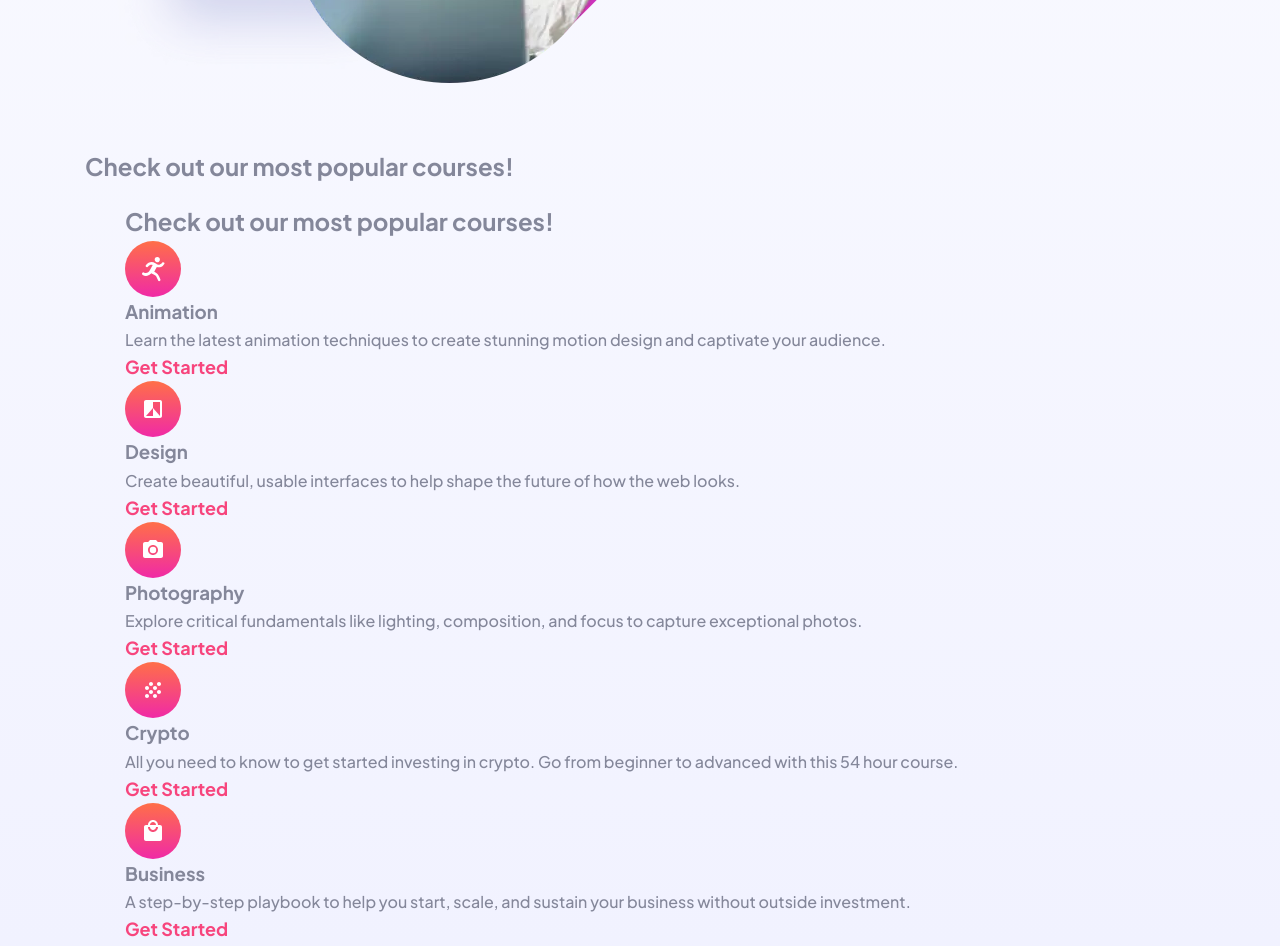
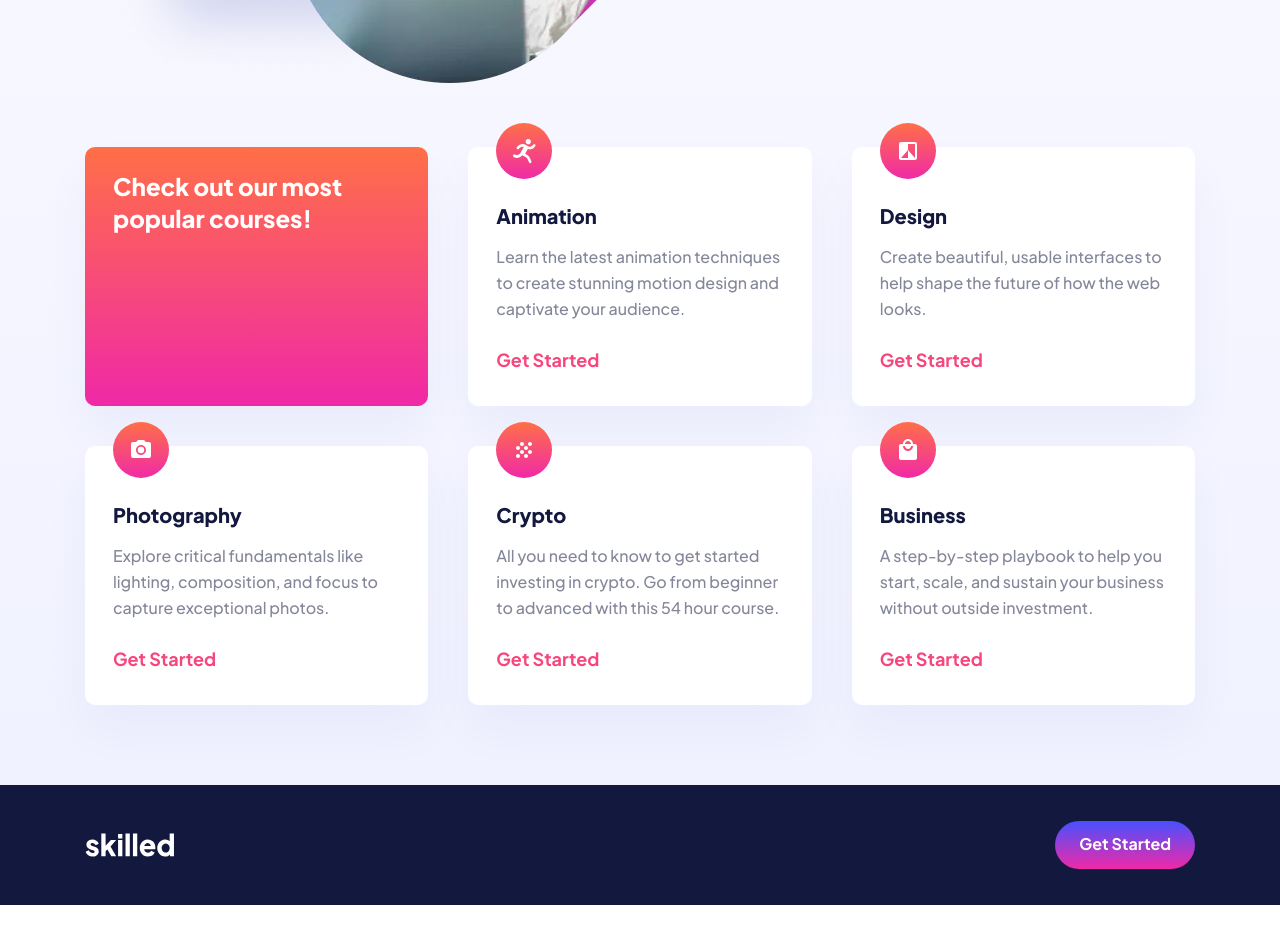
Before and after one commit to WesselKonstantinov/skilled-elearning-landing-page, a plain HTML site: page index.html in a window 1280 px wide. Shown: the part 1120-2066 px from the top of the page. After the commit the page ends 2025 px from the top, so only its background shows below. Drawn offline with Linux system fonts and the light colour scheme.

Commit message:
Place cards inside grid

```diff
--- a/styles.css
+++ b/styles.css
@@ -126,6 +126,18 @@ body {
   line-height: var(--line-height-3xl);
 }
 
+.sr-only {
+  position: absolute;
+  width: 0.0625rem;
+  height: 0.0625rem;
+  padding: 0;
+  margin: -0.0625rem;
+  overflow: hidden;
+  clip: rect(0, 0, 0, 0);
+  white-space: nowrap;
+  border-width: 0;
+}
+
 /* || Page container styles */
 .page {
   max-width: 90rem;
@@ -236,3 +248,53 @@ body {
 .hero__image {
   height: auto;
 }
+
+/* || Courses section styles */
+.courses__list {
+  padding: 0;
+  margin: 0;
+  display: grid;
+  grid-template-columns: repeat(auto-fit, minmax(min(21.25rem, 100%), 1fr));
+  gap: 2.5rem;
+  align-items: stretch;
+}
+
+.course-card {
+  height: 100%;
+  padding: 3.5rem 1.8125rem 2rem 1.75rem;
+  border-radius: 0.625rem;
+  background-color: var(--color-white);
+  box-shadow: 0 1.5625rem 3.125rem rgb(6 22 141 / 0.04);
+}
+
+.course-card--intro {
+  padding-top: 1.5rem;
+  background-image: var(--gradient-orange-to-magenta);
+}
+
+.course-card > * + * {
+  margin-top: var(--flow-space, 1.5rem);
+}
+
+.course-card__icon {
+  width: 3.5rem;
+  height: 3.5rem;
+  margin-top: -5rem;
+}
+
+.course-card__heading {
+  color: var(--color-deadly-depths);
+  font-size: var(--font-size-xl);
+  font-weight: var(--font-weight-extrabold);
+  line-height: normal;
+}
+
+.course-card__heading--large {
+  color: var(--color-white);
+  font-size: var(--font-size-2xl);
+  line-height: var(--line-height-xl);
+}
+
+.course-card__text {
+  --flow-space: 1rem;
+}
```
